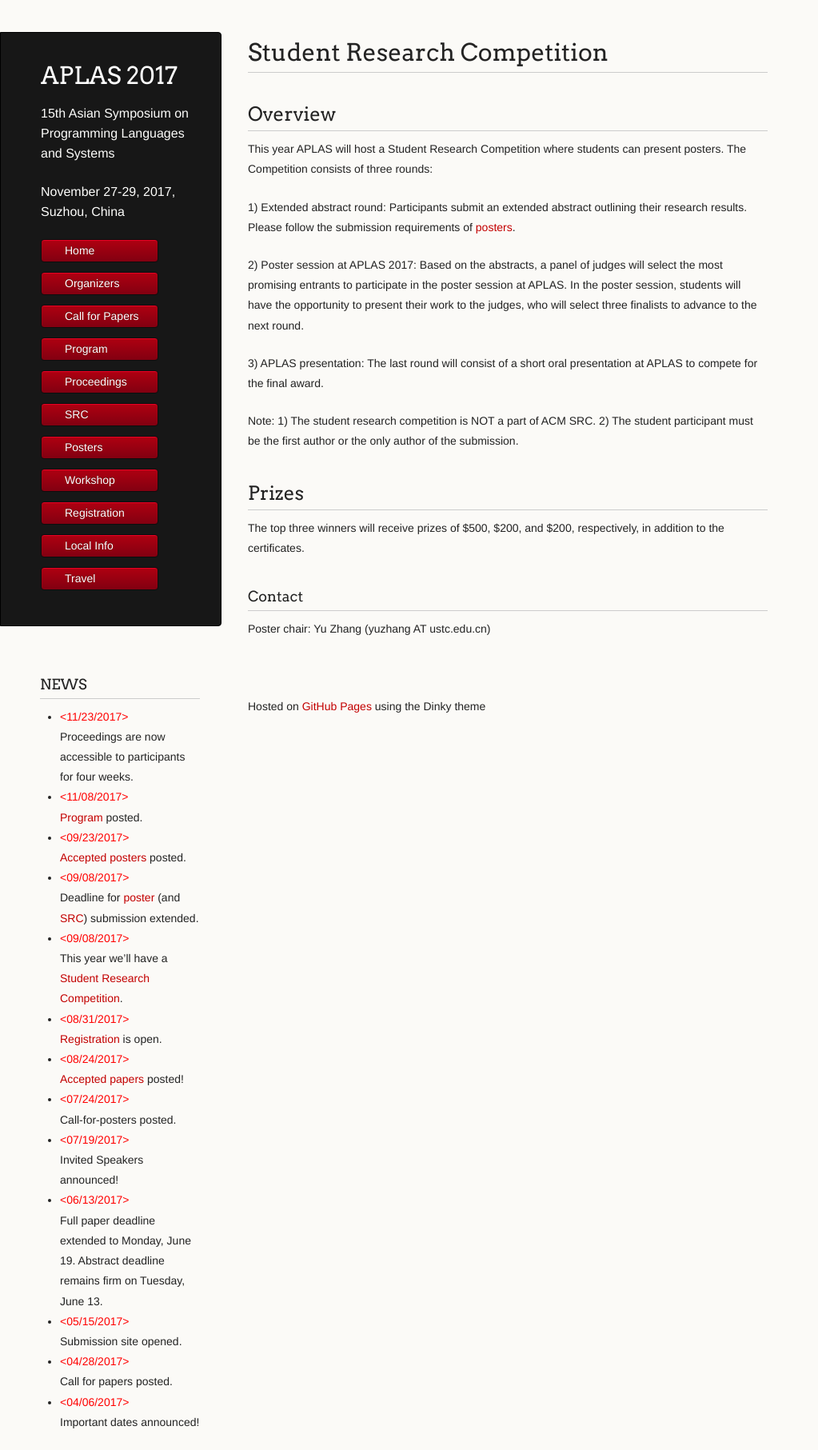
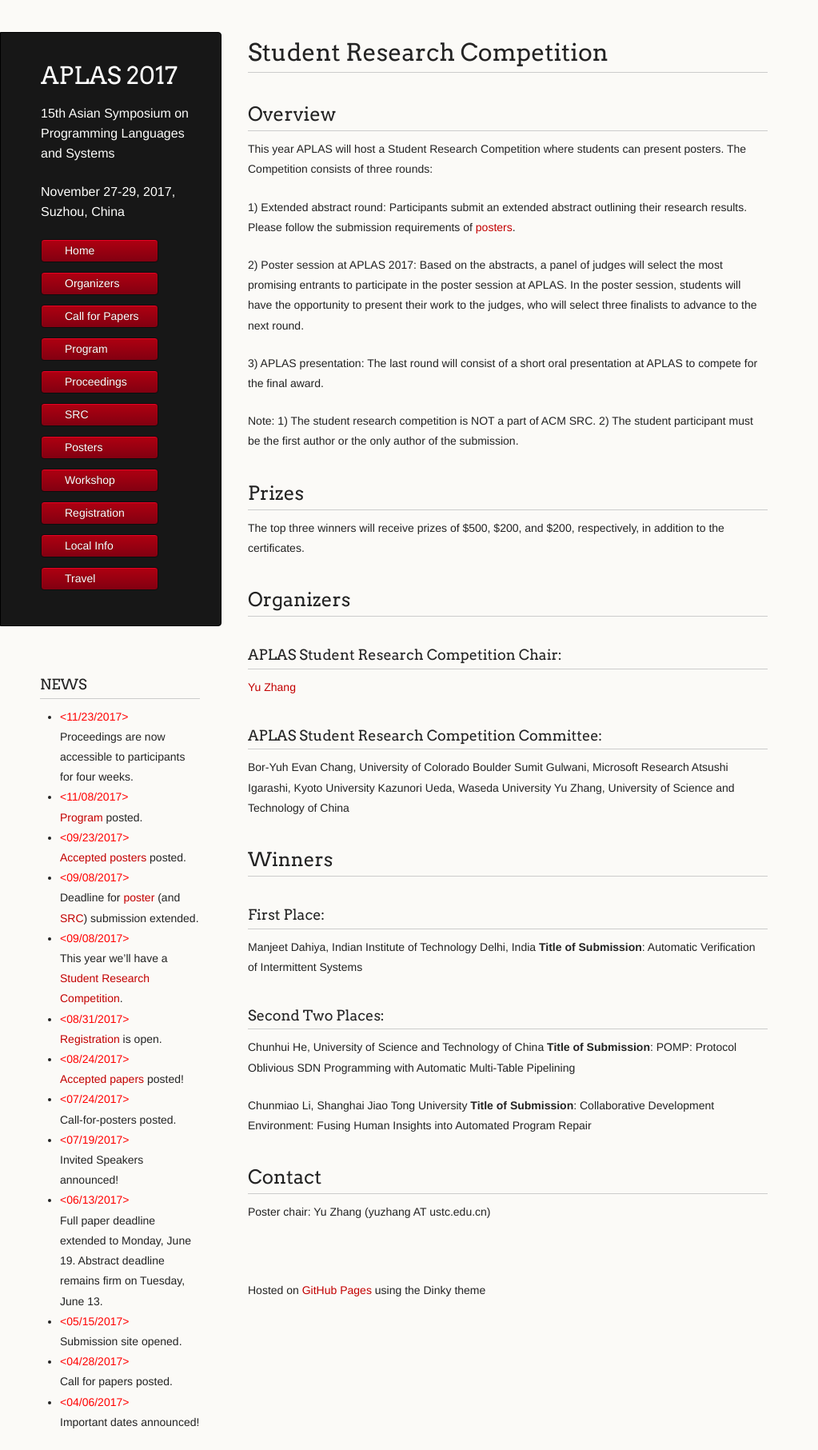
Before and after one commit to www-aplas/www-aplas.github.io, a Jekyll site: the page built from SRC.md, in a window 1280 px wide. Shown: the whole page at 80% size, without its empty margins (0-1023 px from the left). Built offline with Jekyll 4.4.1, drawn with Linux system fonts in a browser that asks for light colours; our own code applies the rules of GitHub Pages for plain Markdown files; a script that is not in the unit is left out.

Commit message:
Add winners and SRC committee into SRC.md

```diff
--- a/SRC.md
+++ b/SRC.md
@@ -26,6 +26,28 @@ of the submission.
 ## Prizes
 The top three winners will receive prizes of $500, $200, and $200, respectively, in addition to the certificates.
 
+## Organizers
+### APLAS Student Research Competition Chair:
+[Yu Zhang](http://staff.ustc.edy.cn/~yuzhang)
 
-### Contact
+### APLAS Student Research Competition Committee:
+Bor-Yuh Evan Chang,	University of Colorado Boulder
+Sumit Gulwani,	Microsoft Research
+Atsushi Igarashi,	Kyoto University
+Kazunori Ueda,	Waseda University
+Yu Zhang, University of Science and Technology of China
+
+## Winners
+### First Place:
+Manjeet Dahiya, Indian Institute of Technology Delhi, India
+**Title of Submission**: Automatic Verification of Intermittent Systems
+
+### Second Two Places:
+Chunhui He, University of Science and Technology of China
+**Title of Submission**: POMP: Protocol Oblivious SDN Programming with Automatic Multi-Table Pipelining
+
+Chunmiao Li, Shanghai Jiao Tong University
+**Title of Submission**: Collaborative Development Environment: Fusing Human Insights into Automated Program Repair
+
+## Contact
 Poster chair: Yu Zhang (yuzhang AT ustc.edu.cn)
```
